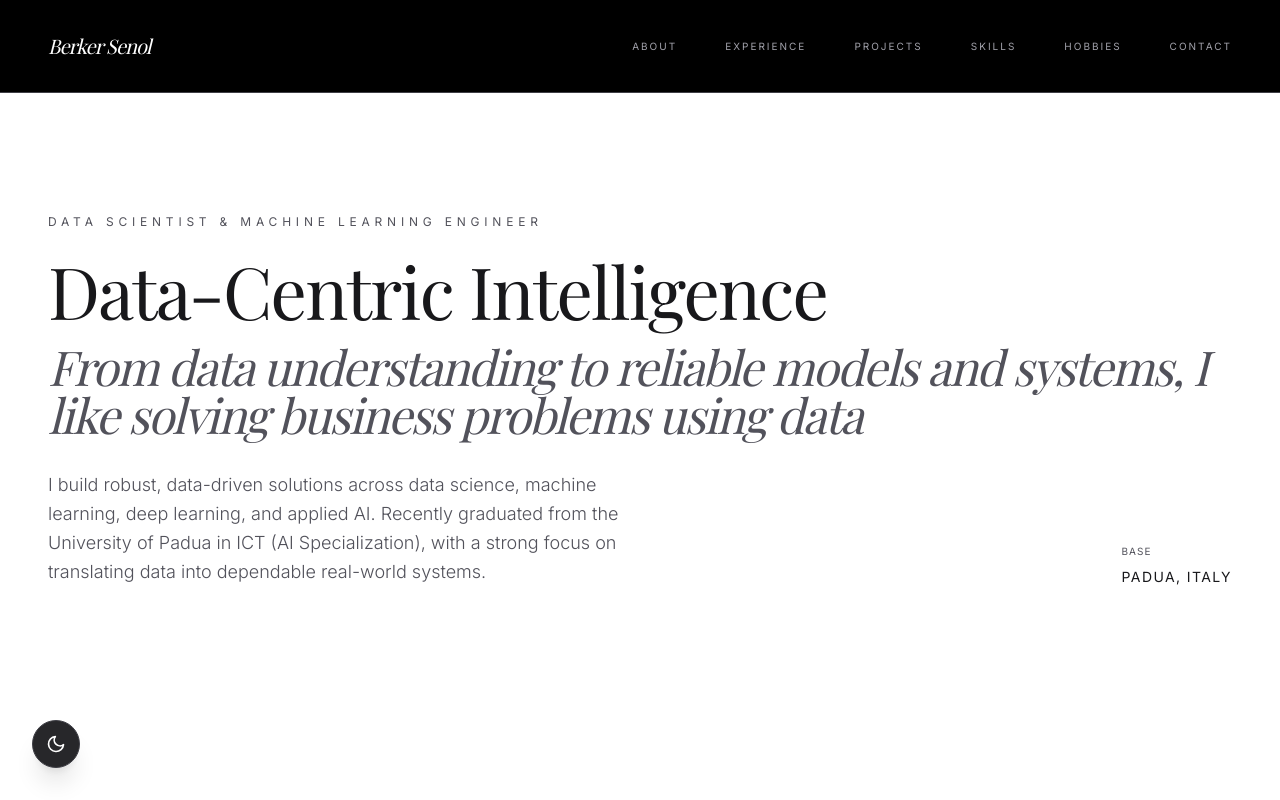
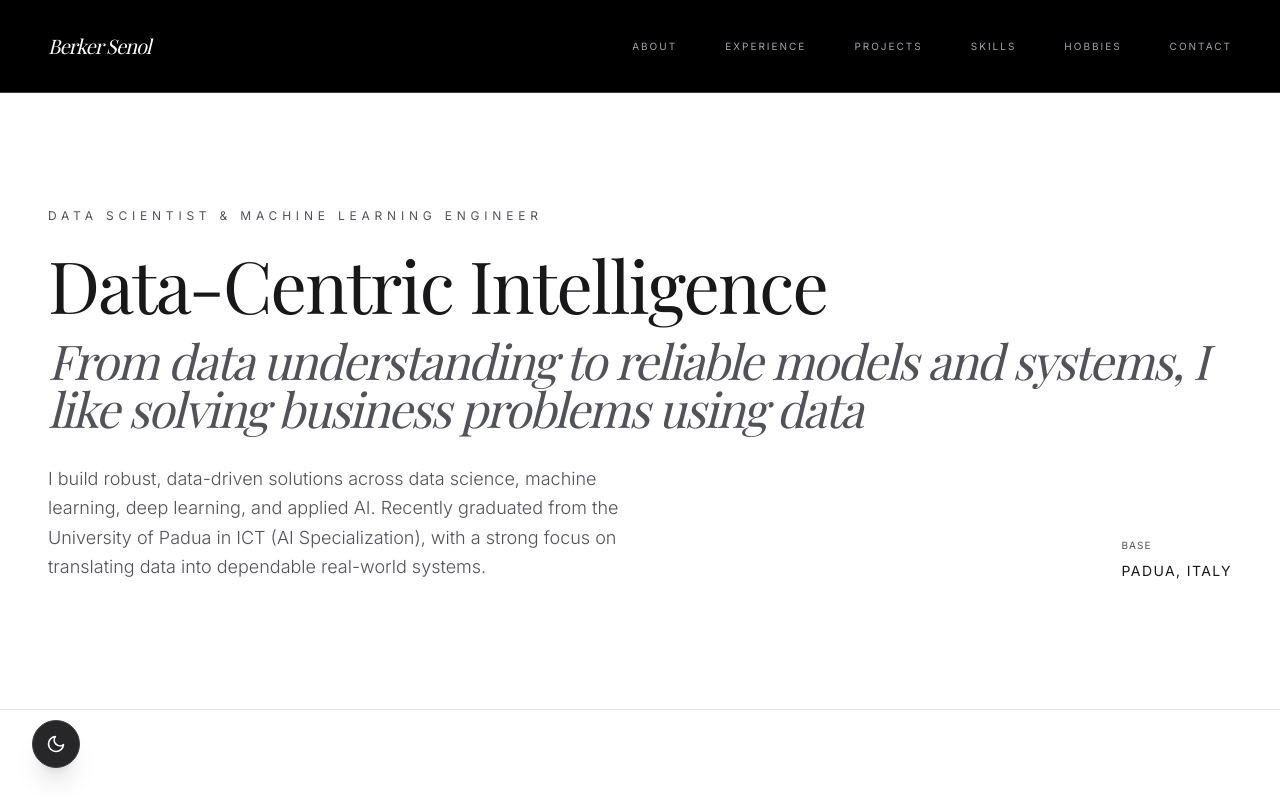
Before and after one commit to RakeshsarmaKarra/RakeshsarmaKarra.github.io, a React app: page index.html in a window 1280 px wide. Shown: the top 800 px of the page. Built offline with nearby package versions, Linux system fonts and the light colour scheme; a web font is replaced by a local one.

Commit message:
forth commit

```diff
--- a/index.html
+++ b/index.html
@@ -85,8 +85,7 @@
   </button>
 
   <!-- Hero Section -->
-  <section id="home"
-    class="md:h-screen flex flex-col justify-center px-6 md:px-12 relative max-w-7xl mx-auto pt-40 pb-20 md:py-0">
+  <section id="home" class="flex flex-col px-6 md:px-12 relative max-w-7xl mx-auto pt-40 pb-20 md:pt-52 md:pb-32">
     <h2 class="text-zinc-500 uppercase tracking-[0.4em] text-xs mb-6 fade-up">Data Scientist & Machine Learning Engineer
     </h2>
     <h1 class="text-4xl md:text-7xl font-serif leading-[1.1] tracking-tight mb-8 fade-up text-zinc-100"
```
